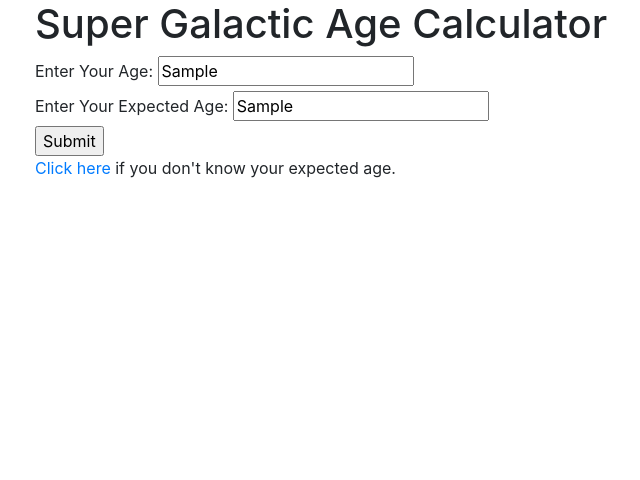
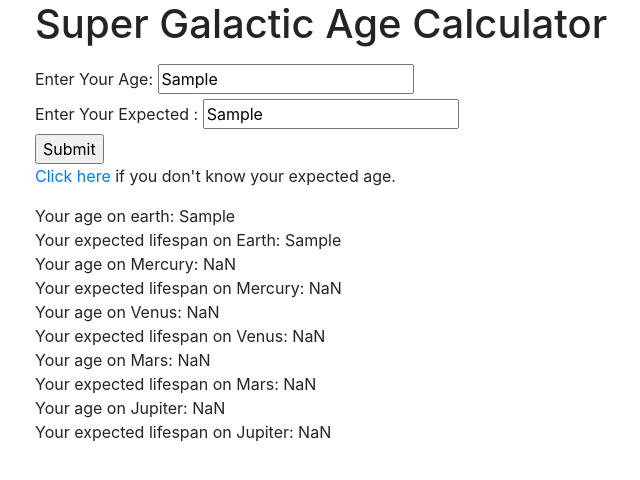
Before and after one commit to Gavin-Kimberlin/Super-Galactic-Age-Calculator, a website built with webpack: page src/index.html in a window 1280 px wide. Both pictures are taken after typing "Sample", "Sample" into the empty fields and a click on the input "Submit". Shown: the whole page, without its empty margins (50-690 px from the left). Built offline with nearby package versions, Linux system fonts and the light colour scheme.

Commit message:
results now print to the webpage.

```diff
--- a/src/index.html
+++ b/src/index.html
@@ -7,16 +7,18 @@
   <body>
     <div class="container">
       <h1>Super Galactic Age Calculator</h1>
+      <p></p>
       <form class="userInput">
         <label for="age">Enter Your Age:</label>
         <input type="text" id="age">
         <br>
-        <label for="expectedAge">Enter Your Expected Age:</label>
+        <label for="expectedAge">Enter Your Expected :</label>
         <input type="text" id="expectedAge">
         <br>
         <input type="submit" value="Submit">
         <p><a href="https://media.nmfn.com/tnetwork/lifespan/#13">Click here</a> if you don't know your expected age.</p>
       </form>
+      <p id="result"></p>
     </div>
   </body>
 </html>
--- a/src/main.js
+++ b/src/main.js
@@ -11,6 +11,7 @@ $(document).ready(function () {
     const ageInput = $('#age').val();
     const expectedAgeInput = $('#expectedAge').val();
     let newPlanets = new Planets(ageInput, expectedAgeInput);
+    $('#result').html('Your age on earth: ' + newPlanets.earth[0] + '<br>Your expected lifespan on Earth: ' + newPlanets.earth[1] + '<br> Your age on Mercury: ' + newPlanets.mercury[0] + '<br> Your expected lifespan on Mercury: ' + newPlanets.mercury[1] + '<br> Your age on Venus: ' + newPlanets.venus[0] + '<br> Your expected lifespan on Venus: ' + newPlanets.venus[1] + '<br> Your age on Mars: ' + newPlanets.mars[0] + '<br> Your expected lifespan on Mars: ' + newPlanets.mars[1] + '<br> Your age on Jupiter: ' + newPlanets.jupiter[0] + '<br> Your expected lifespan on Jupiter: ' + newPlanets.jupiter[1]);
     console.log(newPlanets);
   });
 });
```
